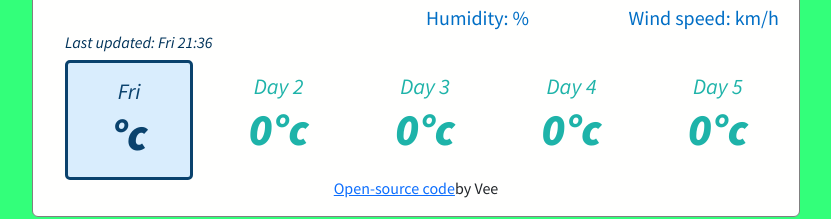
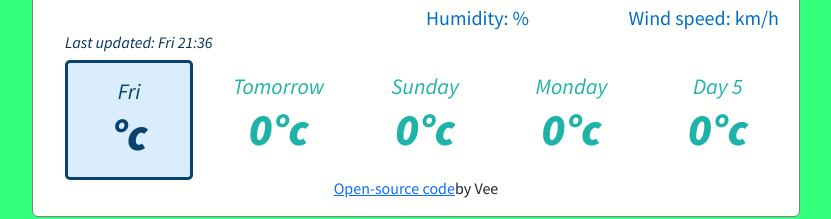
Before and after one commit to vee-debug/WeatherProject, a website built with Parcel: page index.html in a window 1280 px wide. Shown: the part 139-358 px from the top of the page, without its empty margins (224-1055 px from the left). Built offline with nearby package versions, Linux system fonts and the light colour scheme; no server answers.

Commit message:
Update index.html

```diff
--- a/index.html
+++ b/index.html
@@ -58,17 +58,17 @@
           <div class="todays-temp"> <span id="todays-temperature"></span>°c</div>
         </div>
         <div class="col-sm future-forecast">
-          <div class="future-days">Day 2</div>
+          <div class="future-days">Tomorrow</div>
           <div class="future-temps">0°c</div>
 
         </div>
         <div class="col-sm future-forecast">
-          <div class="future-days">Day 3</div>
+          <div class="future-days">Sunday</div>
           <div class="future-temps">0°c</div>
 
         </div>
         <div class="col-sm future-forecast">
-          <div class="future-days">Day 4</div>
+          <div class="future-days">Monday</div>
           <div class="future-temps">0°c</div>
 
         </div>
```
